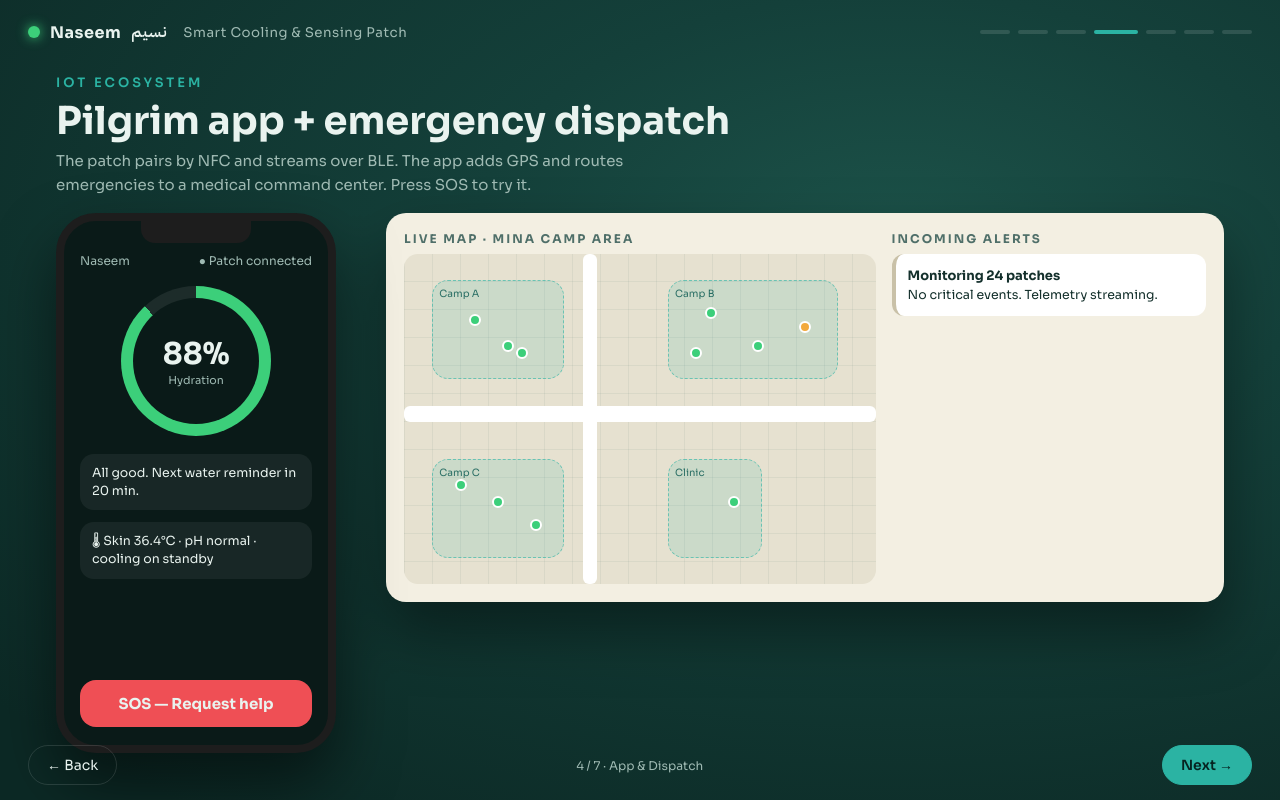
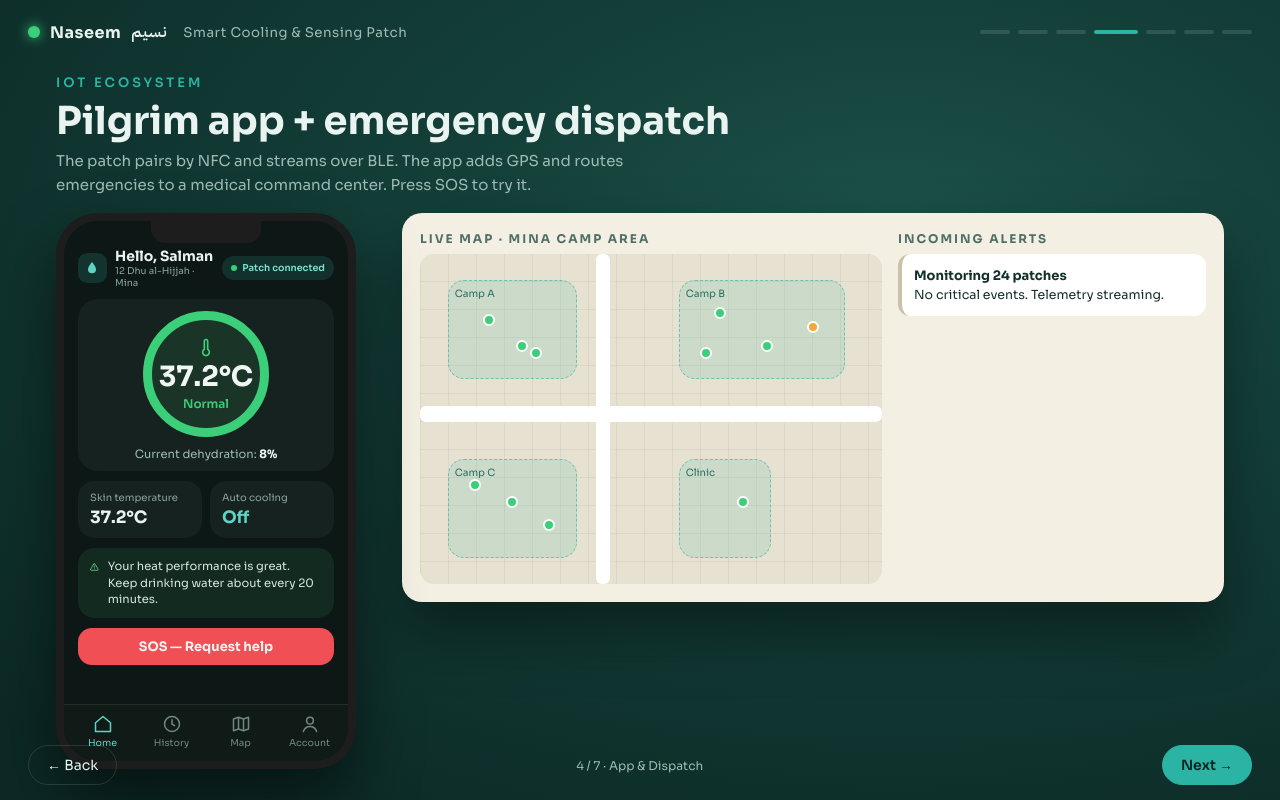
Before and after one commit to Renad110/Naseem, a plain HTML site: page index.html in a window 1280 px wide. Both pictures are taken after a click on the button 1123 px from the left and 32 px from the top of the page. Drawn offline with Linux system fonts and the light colour scheme.

Commit message:
Add files via upload

```diff
--- a/index.html
+++ b/index.html
@@ -146,21 +146,36 @@ input[type=range]{width:100%;accent-color:var(--teal)}
 .playbtn{align-self:flex-start;padding:10px 18px;border-radius:24px;background:var(--teal);color:#062320;font-weight:600;font-size:14px}
 
 /* ---------- app & dispatch ---------- */
-.app{flex:1;display:grid;grid-template-columns:300px 1fr;gap:30px;margin-top:16px;min-height:0;align-items:start}
-.phone{width:280px;height:540px;border-radius:40px;background:#0a1a18;border:8px solid #1d1d1d;box-shadow:0 30px 60px rgba(0,0,0,.5);padding:18px 16px;display:flex;flex-direction:column;gap:12px;position:relative;overflow:hidden}
+.app{flex:1;display:grid;grid-template-columns:316px 1fr;gap:30px;margin-top:16px;min-height:0;align-items:start}
+.phone{width:300px;height:556px;border-radius:42px;background:#0d1715;border:8px solid #1d1d1d;box-shadow:0 30px 60px rgba(0,0,0,.5);padding:26px 14px 0;display:flex;flex-direction:column;gap:10px;position:relative;overflow:hidden}
 .phone .notch{position:absolute;top:0;left:50%;transform:translateX(-50%);width:110px;height:22px;background:#1d1d1d;border-radius:0 0 14px 14px}
-.ph-head{margin-top:14px;font-size:12px;color:var(--mute);display:flex;justify-content:space-between}
-.ring{width:150px;height:150px;border-radius:50%;margin:6px auto;display:flex;align-items:center;justify-content:center;flex-direction:column;background:conic-gradient(var(--ok) calc(var(--p)*1%),rgba(255,255,255,.08) 0);transition:.5s;position:relative}
-.ring:after{content:'';position:absolute;inset:12px;border-radius:50%;background:#0a1a18}
-.ring *{position:relative;z-index:1}
-.ring b{font-size:30px}
-.ring small{font-size:11px;color:var(--mute)}
-.ph-card{background:rgba(255,255,255,.06);border-radius:14px;padding:10px 12px;font-size:12.5px;line-height:1.45}
-.ph-card.warn{background:rgba(242,169,59,.15);color:#ffd99a}
-.ph-card.crit{background:rgba(239,79,85,.2);color:#ffc2c4}
-.sos{margin-top:auto;padding:14px;border-radius:16px;background:var(--alert);font-weight:700;text-align:center;font-size:15px;box-shadow:0 0 0 0 rgba(239,79,85,.6)}
+.ph-top{display:flex;justify-content:space-between;align-items:center;gap:6px}
+.ph-hello{display:flex;gap:8px;align-items:center}
+.ph-hello b{display:block;font-size:14px}
+.ph-hello small{display:block;font-size:9.5px;color:#8aa49e}
+.ph-drop{width:30px;height:30px;border-radius:9px;background:rgba(43,179,163,.18);color:#5fd3c3;display:flex;align-items:center;justify-content:center}
+.ph-chip{font-size:9.5px;font-weight:600;color:#7fe0d2;background:rgba(43,179,163,.16);padding:6px 9px;border-radius:14px;white-space:nowrap;display:flex;align-items:center;gap:5px}
+.ph-chip i{width:6px;height:6px;border-radius:50%;background:#3ccf7a}
+.ph-main{background:#16221f;border-radius:20px;padding:12px 10px 10px;display:flex;flex-direction:column;align-items:center;gap:10px}
+.ph-ring{--c:#3ccf7a;width:126px;height:126px;border-radius:50%;border:9px solid var(--c);background:color-mix(in srgb,var(--c) 10%,transparent);display:flex;flex-direction:column;align-items:center;justify-content:center;gap:2px;color:var(--c);transition:.5s}
+.ph-ring b{font-size:28px;color:#f1f6f4;font-weight:700}
+.ph-ring span{font-size:12px;font-weight:600}
+.ph-dehy{font-size:11.5px;color:#9fbab3}
+.ph-dehy b{color:#f1f6f4}
+.ph-two{display:grid;grid-template-columns:1fr 1fr;gap:8px}
+.ph-mini{background:#16221f;border-radius:16px;padding:10px 12px}
+.ph-mini small{display:block;font-size:10px;color:#8aa49e;margin-bottom:3px}
+.ph-mini b{font-size:17px}
+.ph-tip{display:flex;gap:9px;align-items:flex-start;background:rgba(60,207,122,.1);color:#7ee0a5;border-radius:16px;padding:10px 12px;font-size:11.5px;line-height:1.45;transition:.4s}
+.ph-tip span{color:#d5e6e1}
+.ph-tip.crit{background:rgba(239,79,85,.16);color:#ff8f93}
+.ph-tip.crit span{color:#ffd2d4}
+.sos{padding:10px;border-radius:14px;background:var(--alert);font-weight:700;text-align:center;font-size:13px;box-shadow:0 0 0 0 rgba(239,79,85,.6)}
 .sos.firing{animation:sos 1s infinite}
 @keyframes sos{50%{box-shadow:0 0 0 12px rgba(239,79,85,0)}}
+.ph-nav{margin:auto -14px 0;border-top:1px solid rgba(255,255,255,.08);display:grid;grid-template-columns:repeat(4,1fr);padding:9px 4px 12px;background:#101b18}
+.ph-nav span{display:flex;flex-direction:column;align-items:center;gap:3px;font-size:9.5px;color:#6f8883}
+.ph-nav span.on{color:#5fd3c3}
 .dash{background:#f3efe2;color:#14302c;border-radius:20px;padding:18px;display:grid;grid-template-columns:1.5fr 1fr;gap:16px;box-shadow:0 30px 60px rgba(0,0,0,.4)}
 .dash h6{font-size:12px;letter-spacing:2px;text-transform:uppercase;color:#4f6f69;margin-bottom:8px}
 .map{position:relative;height:330px;border-radius:14px;overflow:hidden;
@@ -360,11 +375,30 @@ td.n{color:var(--ice);font-weight:600}
   <div class="app">
     <div class="phone">
       <div class="notch"></div>
-      <div class="ph-head"><span>Naseem</span><span>● Patch connected</span></div>
-      <div class="ring" id="ringEl" style="--p:88"><b id="ringV">88%</b><small>Hydration</small></div>
-      <div class="ph-card" id="phMsg">All good. Next water reminder in 20 min.</div>
-      <div class="ph-card" id="phVit">🌡 Skin 36.4°C · pH normal · cooling on standby</div>
+      <div class="ph-top">
+        <div class="ph-hello"><span class="ph-drop"><svg width="16" height="16" viewBox="0 0 24 24" fill="currentColor" aria-hidden="true"><path d="M12 3s-6 7-6 11a6 6 0 0 0 12 0c0-4-6-11-6-11z"/></svg></span>
+          <div><b>Hello, Salman</b><small>12 Dhu al-Hijjah · Mina</small></div></div>
+        <span class="ph-chip"><i></i>Patch connected</span>
+      </div>
+      <div class="ph-main">
+        <div class="ph-ring" id="ringEl">
+          <svg width="20" height="20" viewBox="0 0 24 24" fill="none" stroke="currentColor" stroke-width="2" stroke-linecap="round" aria-hidden="true"><path d="M14 14.8V5a2 2 0 0 0-4 0v9.8a4 4 0 1 0 4 0z"/></svg>
+          <b id="ringV">37.2°C</b><span id="ringS">Normal</span>
+        </div>
+        <div class="ph-dehy">Current dehydration: <b id="dehy">8%</b></div>
+      </div>
+      <div class="ph-two">
+        <div class="ph-mini"><small>Skin temperature</small><b id="phSkin">37.2°C</b></div>
+        <div class="ph-mini"><small>Auto cooling</small><b id="phCool" style="color:#5fd3c3">Off</b></div>
+      </div>
+      <div class="ph-tip" id="phMsg"><svg width="18" height="18" viewBox="0 0 24 24" fill="none" stroke="currentColor" stroke-width="2" stroke-linecap="round" stroke-linejoin="round" aria-hidden="true"><path d="M10.3 3.9 1.8 18a2 2 0 0 0 1.7 3h17a2 2 0 0 0 1.7-3L13.7 3.9a2 2 0 0 0-3.4 0zM12 9v4M12 17h.01"/></svg><span id="phMsgT">Your heat performance is great. Keep drinking water about every 20 minutes.</span></div>
       <button class="sos" id="sos">SOS — Request help</button>
+      <nav class="ph-nav">
+        <span class="on"><svg width="20" height="20" viewBox="0 0 24 24" fill="none" stroke="currentColor" stroke-width="1.8" stroke-linecap="round" stroke-linejoin="round" aria-hidden="true"><path d="M3 10.5 12 3l9 7.5V21H3z"/></svg>Home</span>
+        <span><svg width="20" height="20" viewBox="0 0 24 24" fill="none" stroke="currentColor" stroke-width="1.8" stroke-linecap="round" aria-hidden="true"><circle cx="12" cy="12" r="9"/><path d="M12 7v5l3 2"/></svg>History</span>
+        <span><svg width="20" height="20" viewBox="0 0 24 24" fill="none" stroke="currentColor" stroke-width="1.8" stroke-linejoin="round" aria-hidden="true"><path d="M3 6l6-2 6 2 6-2v14l-6 2-6-2-6 2zM9 4v14M15 6v14"/></svg>Map</span>
+        <span><svg width="20" height="20" viewBox="0 0 24 24" fill="none" stroke="currentColor" stroke-width="1.8" stroke-linecap="round" aria-hidden="true"><circle cx="12" cy="8" r="4"/><path d="M4 21c1.5-4 4.5-6 8-6s6.5 2 8 6"/></svg>Account</span>
+      </nav>
     </div>
     <div class="dash">
       <div>
@@ -430,7 +464,7 @@ td.n{color:var(--ice);font-weight:600}
 <!-- 7. FINAL -->
 <section class="slide" data-title="Vision">
   <div class="final">
-    <img src="concept.jpg" alt="Concept render of the Naseem patch on a pilgrim's arm with live dashboard">
+    <img src="vision.jpg" alt="A pilgrim in ihram wearing the Naseem patch on his arm, with its six layers and a live command-center alert">
     <div>
       <div class="kicker">Conclusion</div>
       <h2>From passive monitoring to active protection</h2>
@@ -596,15 +630,23 @@ const pins=[[15,20],[25,30],[20,75],[28,82],[65,18],[75,28],[85,22],[62,30],[12,
 pins.forEach(([x,y],i)=>{const p=document.createElement('div');p.className='pin'+(i===6?' warn':'');p.style.left=x+'%';p.style.top=y+'%';map.appendChild(p)});
 const target=document.createElement('div');target.className='pin';target.style.left='22%';target.style.top='28%';map.appendChild(target);
 let fired=false;
+function setPhone(crit){
+  const r=document.getElementById('ringEl');r.style.setProperty('--c',crit?'#ef4f55':'#3ccf7a');
+  document.getElementById('ringV').textContent=crit?'39.4°C':'37.2°C';
+  document.getElementById('ringS').textContent=crit?'Critical':'Normal';
+  document.getElementById('dehy').textContent=crit?'42%':'8%';
+  document.getElementById('phSkin').textContent=crit?'39.4°C':'37.2°C';
+  const c=document.getElementById('phCool');c.textContent=crit?'Active':'Off';c.style.color=crit?'#7fd6f0':'#5fd3c3';
+  document.getElementById('phMsg').classList.toggle('crit',crit);
+  document.getElementById('phMsgT').textContent=crit?'Cooling activated. Your location has been shared with the medical team — help is on the way.':'Your heat performance is great. Keep drinking water about every 20 minutes.';
+}
 document.getElementById('sos').onclick=function(){
   if(fired){resetSOS();return}
   fired=true;this.classList.add('firing');this.textContent='Help is on the way · tap to reset';
-  const r=document.getElementById('ringEl');r.style.setProperty('--p',58);r.style.background='conic-gradient(var(--alert) 58%,rgba(255,255,255,.08) 0)';
-  document.getElementById('ringV').textContent='58%';
-  const m=document.getElementById('phMsg');m.className='ph-card crit';m.textContent='Critical heat stress detected. Cooling active. Your location has been shared with the medical team.';
-  target.className='pin crit';document.getElementById('phVit').textContent='🌡 Skin 39.4°C · pH elevated · ❄️ cooling active';
-  document.getElementById('alerts').innerHTML=`<div class="alert crit"><b>🚨 Critical · Patch #77123</b>Severe dehydration risk — Camp A
-    <div class="kv"><div><small>Skin temp</small>39.4°C</div><div><small>Hydration</small>58%</div><div><small>Sweat pH</small>Elevated</div><div><small>GPS</small>21.4225, 39.8262</div></div>
+  setPhone(true);
+  target.className='pin crit';
+  document.getElementById('alerts').innerHTML=`<div class="alert crit"><b>Critical · Patch #77123</b>Severe dehydration risk — Camp A
+    <div class="kv"><div><small>Skin temp</small>39.4°C</div><div><small>Dehydration</small>42%</div><div><small>Sweat pH</small>Elevated</div><div><small>GPS</small>21.4225, 39.8262</div></div>
     <div class="dispatch" id="dsp">Dispatching nearest unit…</div></div>
     <div class="alert"><b>Monitoring 24 patches</b>1 warning · Camp B</div>`;
   const amb=document.createElement('div');amb.className='amb';amb.textContent='🚑';amb.style.left='66%';amb.style.top='77%';amb.id='amb';map.appendChild(amb);
@@ -614,9 +656,8 @@ document.getElementById('sos').onclick=function(){
 };
 function resetSOS(){
   fired=false;const s=document.getElementById('sos');s.classList.remove('firing');s.textContent='SOS — Request help';
-  const r=document.getElementById('ringEl');r.style.background='';r.style.setProperty('--p',88);document.getElementById('ringV').textContent='88%';
-  const m=document.getElementById('phMsg');m.className='ph-card';m.textContent='All good. Next water reminder in 20 min.';
-  target.className='pin';document.getElementById('phVit').textContent='🌡 Skin 36.4°C · pH normal · cooling on standby';const a=document.getElementById('amb');if(a)a.remove();
+  setPhone(false);
+  target.className='pin';const a=document.getElementById('amb');if(a)a.remove();
   document.getElementById('alerts').innerHTML='<div class="alert"><b>Monitoring 24 patches</b>No critical events. Telemetry streaming.</div>';
 }
 
```
Also changed, not shown: vision.jpg (added).
